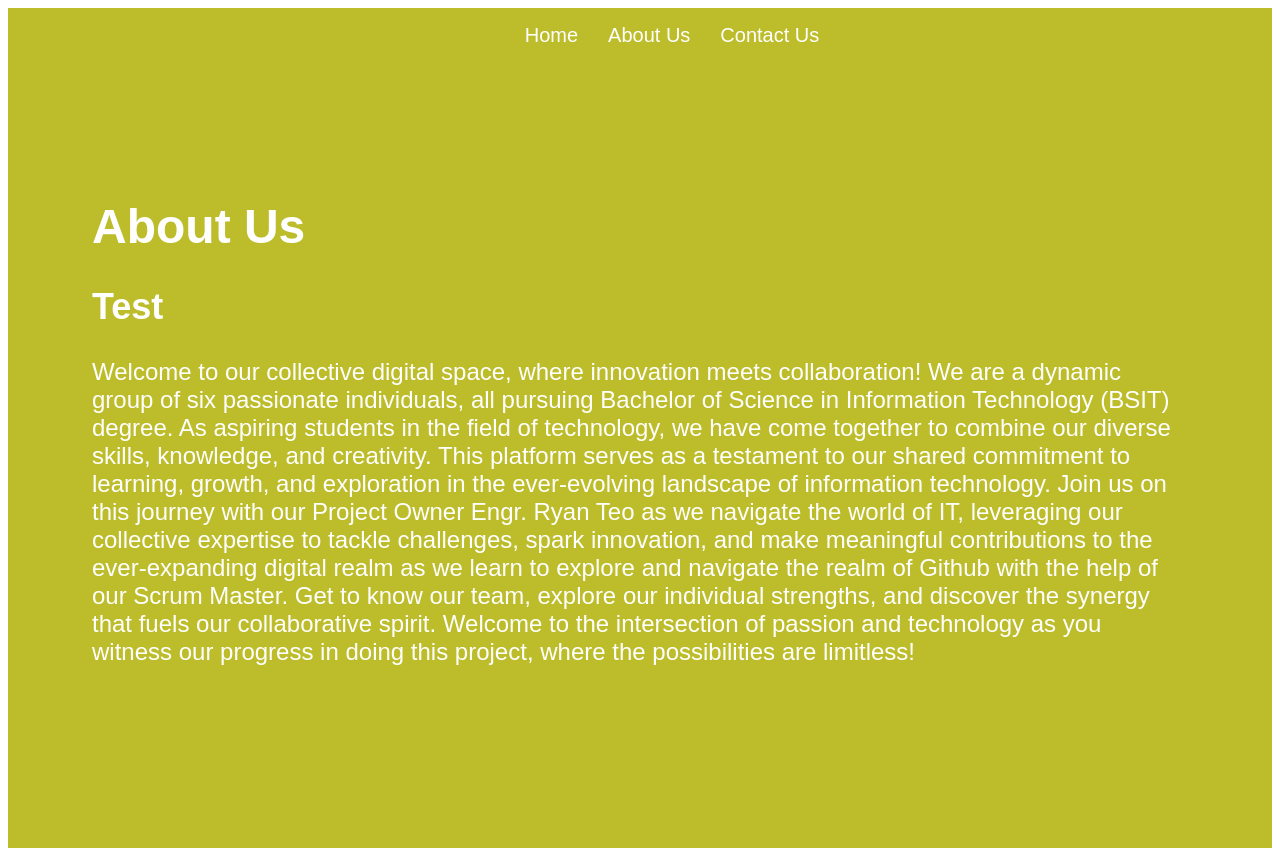
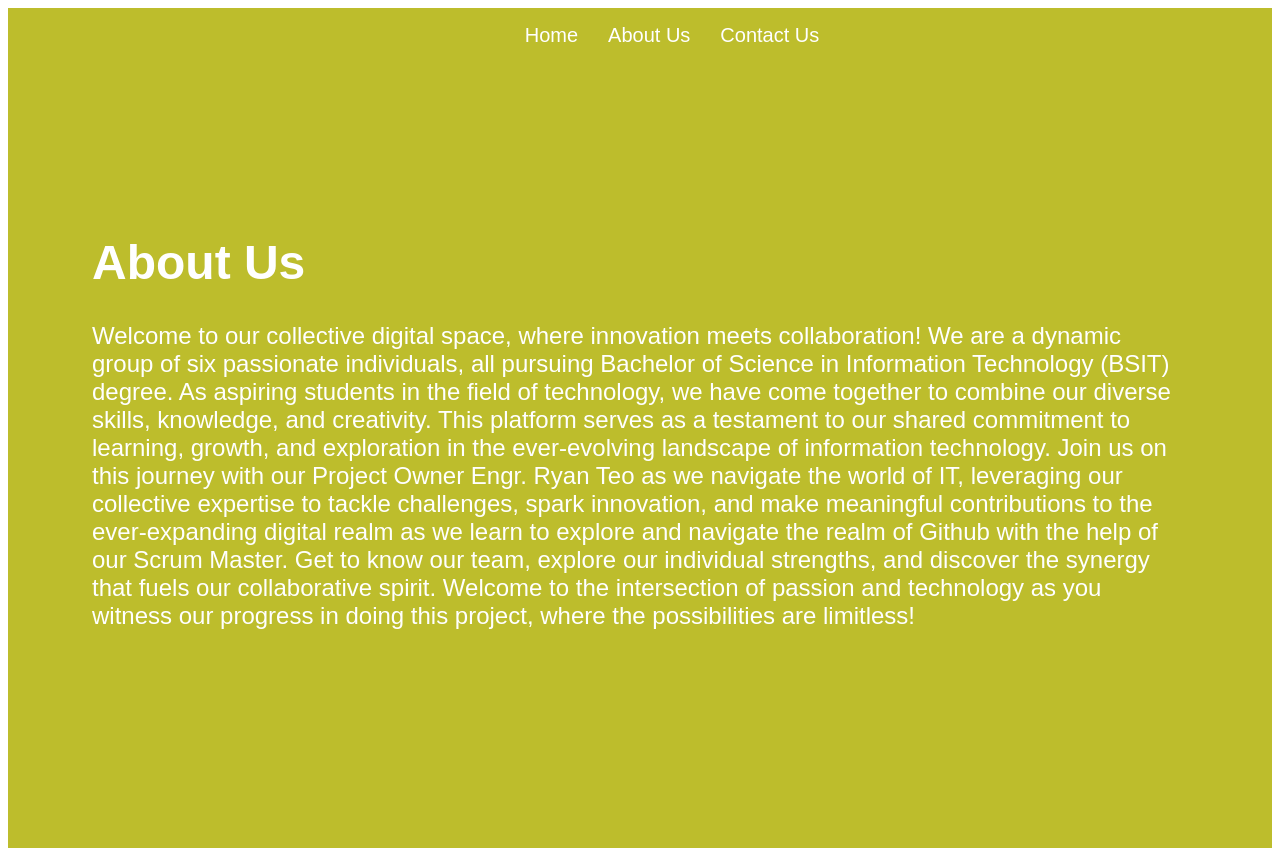
Before and after one commit to jhay-lhord/supply-office-v2, a React (Vite) app: page /supply-office-v2/about-us in a window 1280 px wide. Shown: the top 856 px of the page. Built offline with nearby package versions, Linux system fonts and the light colour scheme.

Commit message:
remove test

```diff
--- a/src/AboutUs.jsx
+++ b/src/AboutUs.jsx
@@ -4,7 +4,6 @@ const AboutUs = () => {
       <div style={styles.container}>
         <div style={styles.content}>
           <h1>About Us</h1>
-          <h2>Test</h2>
           <p>
             Welcome to our collective digital space, where innovation meets
             collaboration! We are a dynamic group of six passionate individuals,
```
